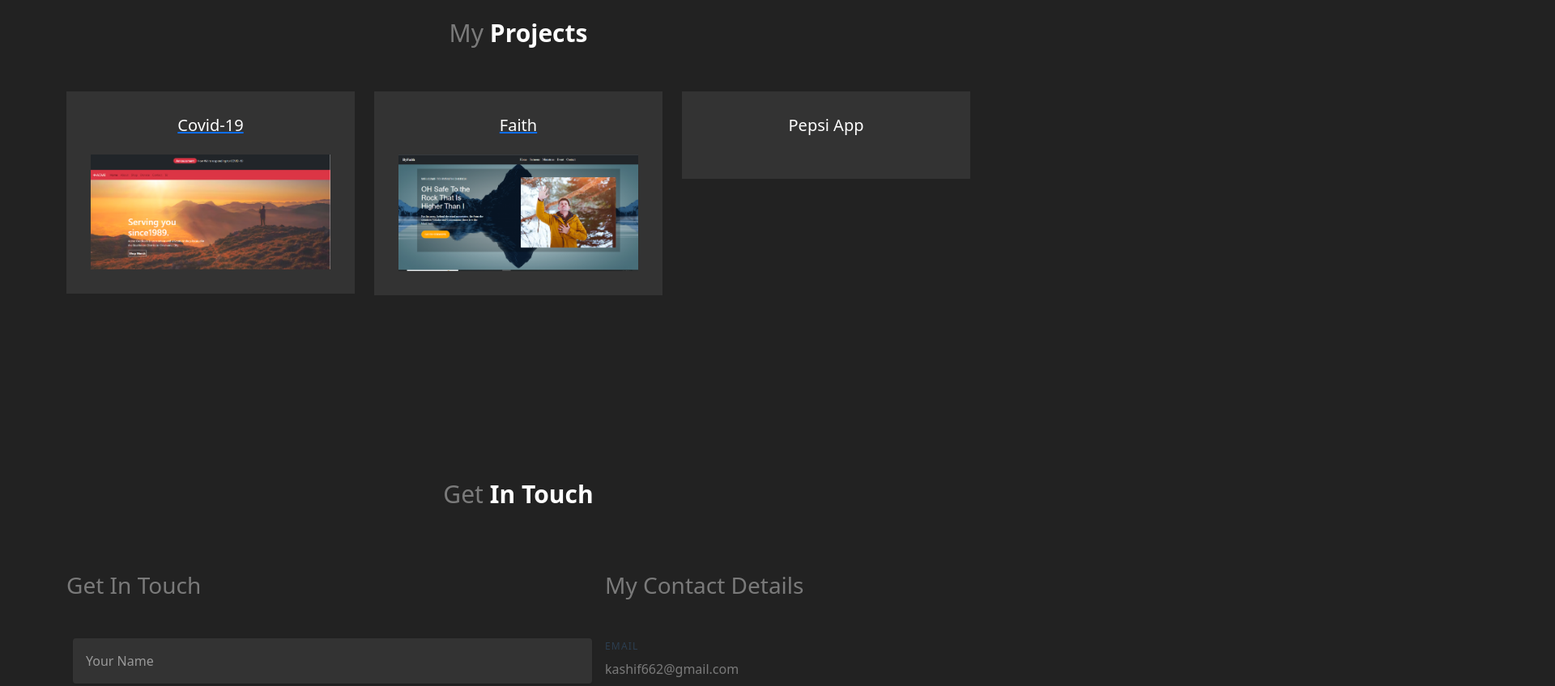
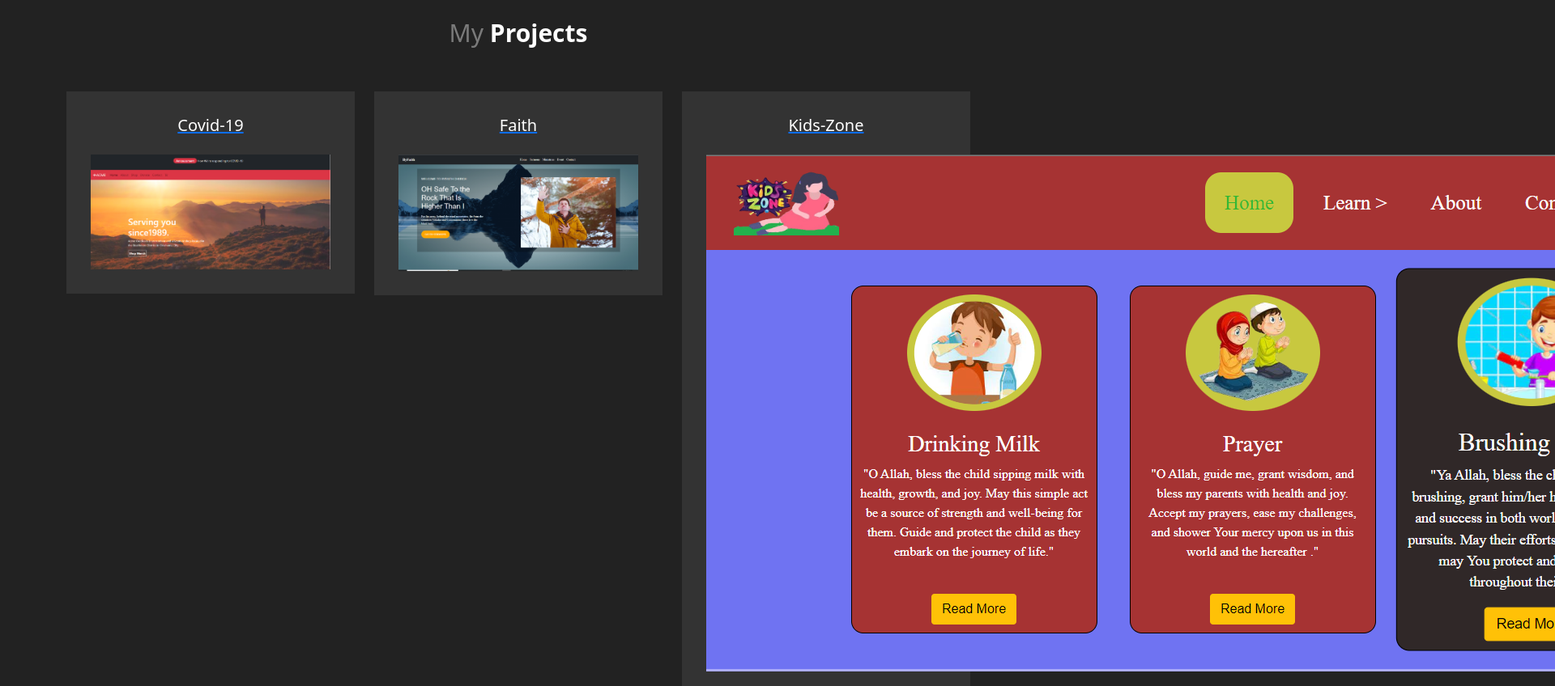
Before and after one commit to KashifHussain662/Portfoliyu, a plain HTML site: page index.html in a window 1280 px wide. Shown: the part 2840-3688 px from the top of the page at 81% size, 1920 px wide, since content can reach past the window. Drawn offline with nearby package versions, Linux system fonts and the light colour scheme.

Commit message:
project add

```diff
--- a/index.html
+++ b/index.html
@@ -140,8 +140,9 @@
           </div>
           <div class="col-md-6 col-lg-4 text-center mb-5">
             <div class="site-project-item">
-                <h3 class="mb-4">Pepsi App</h3>
-            </div>
+                <a href="https://kashifhussain662.github.io/Kids-Zone-Wep-Application/"><h3 class="mb-4">Kids-Zone</h3></a>
+            <img src="./images/cc.png" class="w100">
+              </div>
           </div>
         </div>
     </div>
```
Also changed, not shown: images/cc.png (added).
